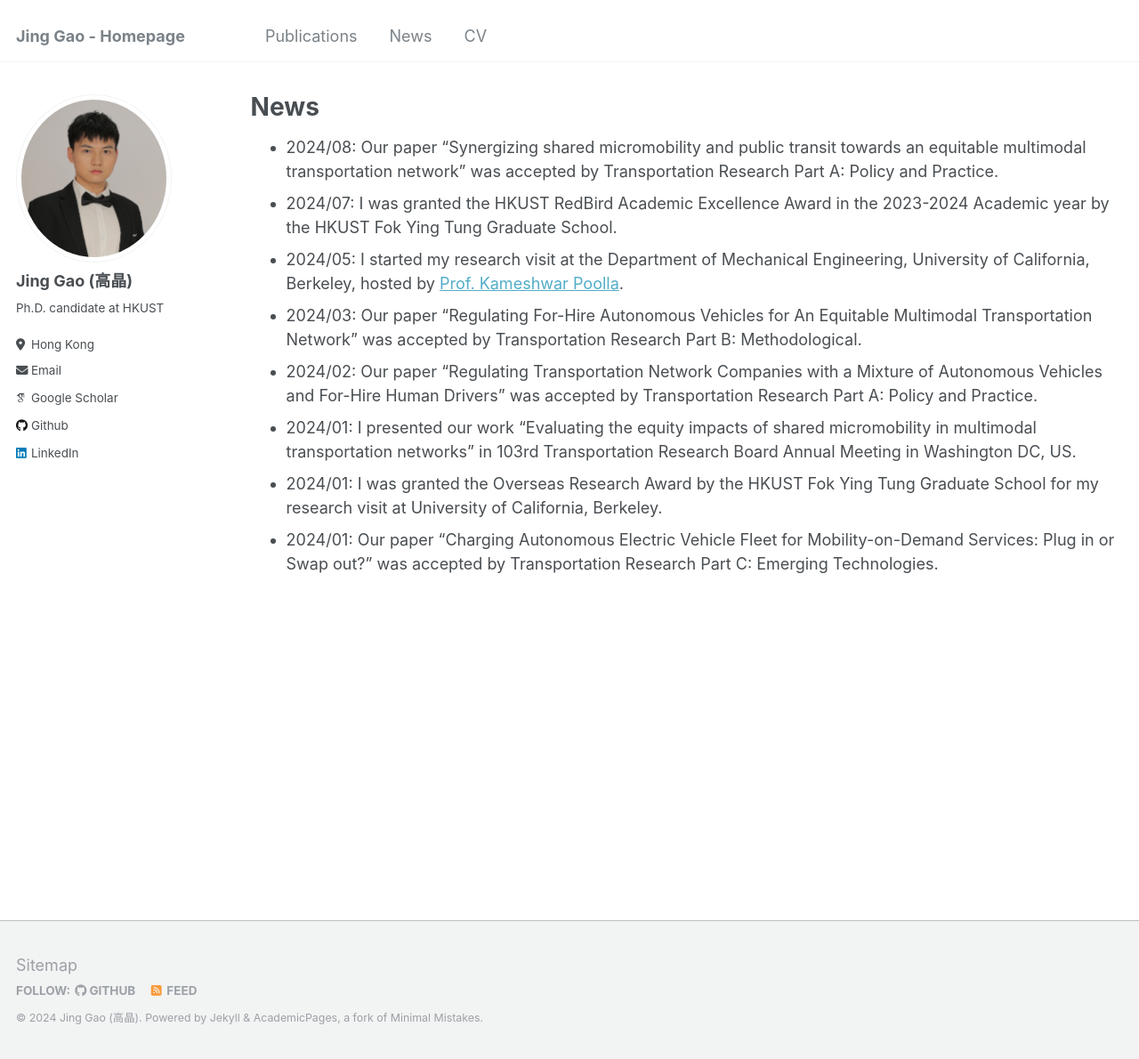
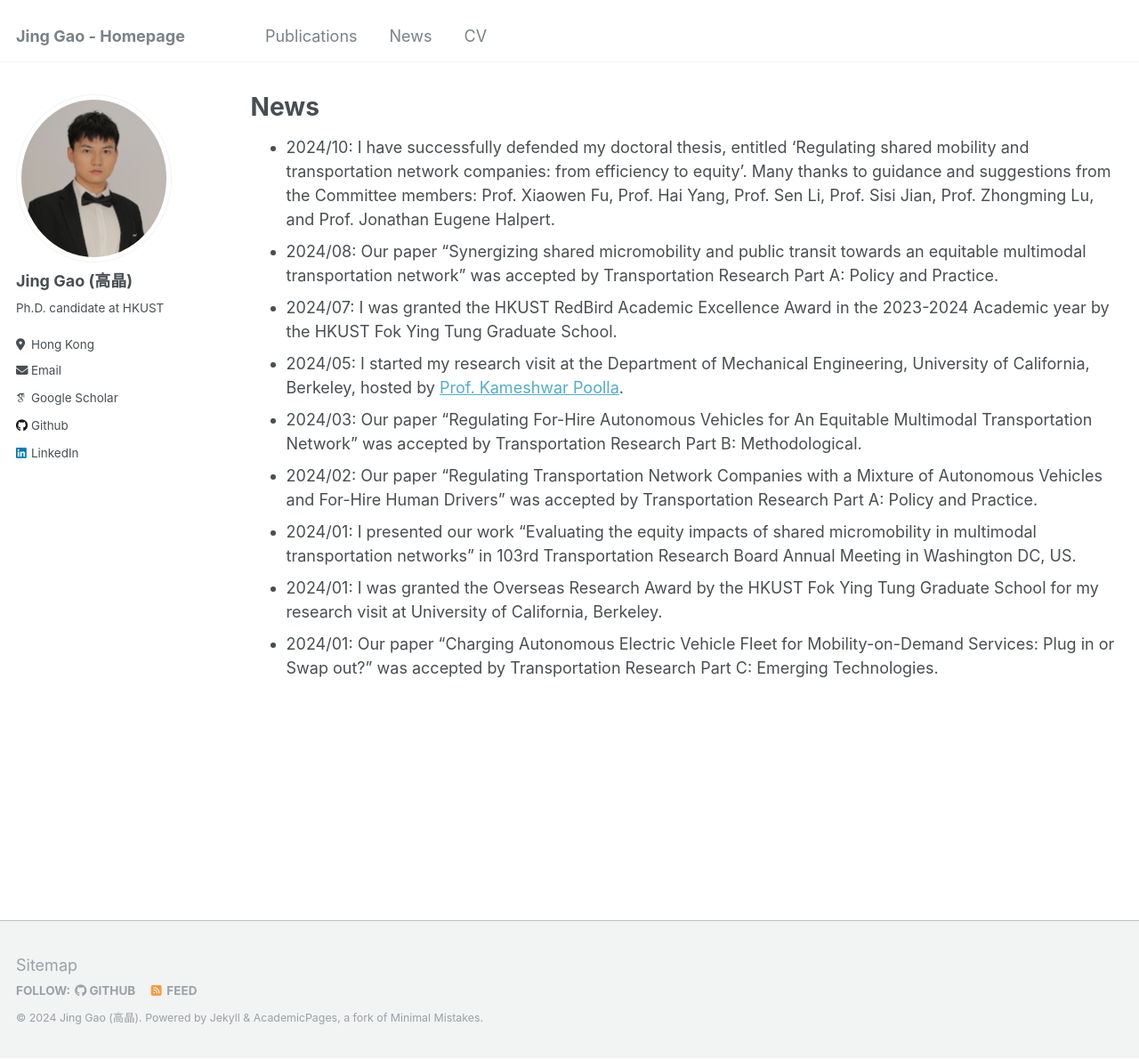
Before and after one commit to jgaoax/jgaoax.github.io, a Jekyll site: the page built from _pages/news.md, in a window 1280 px wide and 1190 px high. Shown: the whole window at 89% size. Built offline with Jekyll 4.4.1, drawn with Linux system fonts in a browser that asks for light colours; some web fonts are replaced.

Commit message:
Update news.md

```diff
--- a/_pages/news.md
+++ b/_pages/news.md
@@ -9,6 +9,7 @@ redirect_from:
 
 {% include base_path %}
 
+* 2024/10: I have successfully defended my doctoral thesis, entitled 'Regulating shared mobility  and transportation network companies: from efficiency to equity'. Many thanks to guidance and suggestions from the Committee members: Prof. Xiaowen Fu, Prof. Hai Yang, Prof. Sen Li, Prof. Sisi Jian, Prof. Zhongming Lu, and Prof. Jonathan Eugene Halpert.
 * 2024/08: Our paper "Synergizing shared micromobility and public transit towards an equitable multimodal transportation network" was accepted by Transportation Research Part A: Policy and Practice.
 * 2024/07: I was granted the HKUST RedBird Academic Excellence Award in the 2023-2024 Academic year by the HKUST Fok Ying Tung Graduate School.
 * 2024/05: I started my research visit at the Department of Mechanical Engineering, University of California, Berkeley, hosted by [Prof. Kameshwar Poolla](https://www2.eecs.berkeley.edu/Faculty/Homepages/poolla.html).
```
